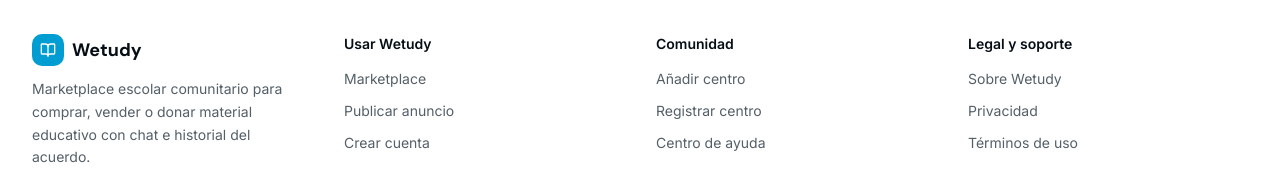
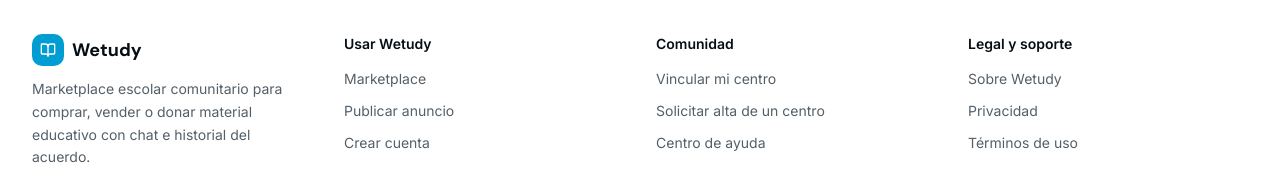
Before and after one commit to ogarnelo/v0-community-marketplace, a Next.js app: page / in a window 1280 px wide. Shown: the part 3701-3870 px from the top of the page. Built offline with nearby package versions, Linux system fonts and the light colour scheme; no server answers.

Commit message:
Clarify school actions in footer

```diff
--- a/components/footer.tsx
+++ b/components/footer.tsx
@@ -30,8 +30,8 @@ export function Footer() {
           <div>
             <h4 className="mb-3 text-sm font-semibold text-foreground">Comunidad</h4>
             <ul className="flex flex-col gap-2">
-              <li><Link href="/onboarding/join-school" className="text-sm text-muted-foreground transition-colors hover:text-primary">Añadir centro</Link></li>
-              <li><Link href="/register-school" className="text-sm text-muted-foreground transition-colors hover:text-primary">Registrar centro</Link></li>
+              <li><Link href="/onboarding/join-school" className="text-sm text-muted-foreground transition-colors hover:text-primary">Vincular mi centro</Link></li>
+              <li><Link href="/register-school" className="text-sm text-muted-foreground transition-colors hover:text-primary">Solicitar alta de un centro</Link></li>
               <li><Link href="/help" className="text-sm text-muted-foreground transition-colors hover:text-primary">Centro de ayuda</Link></li>
             </ul>
           </div>
```
